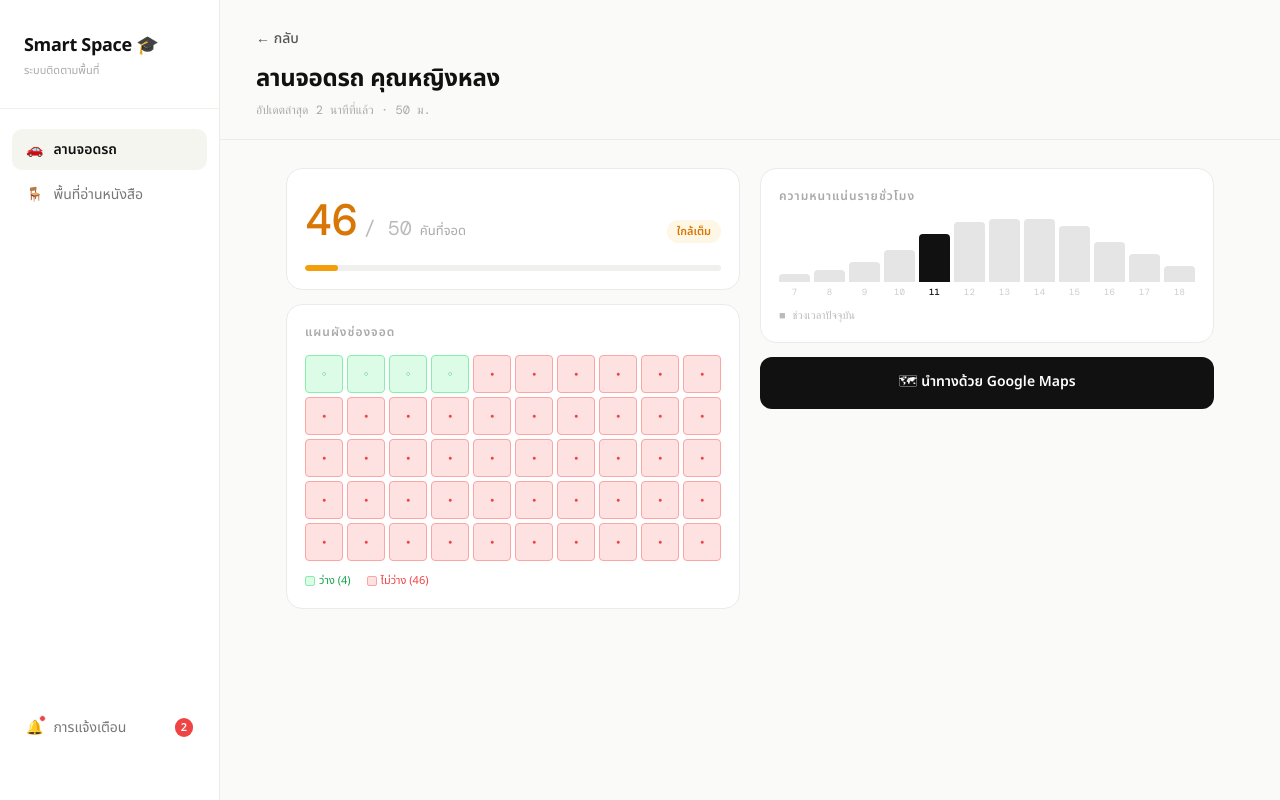
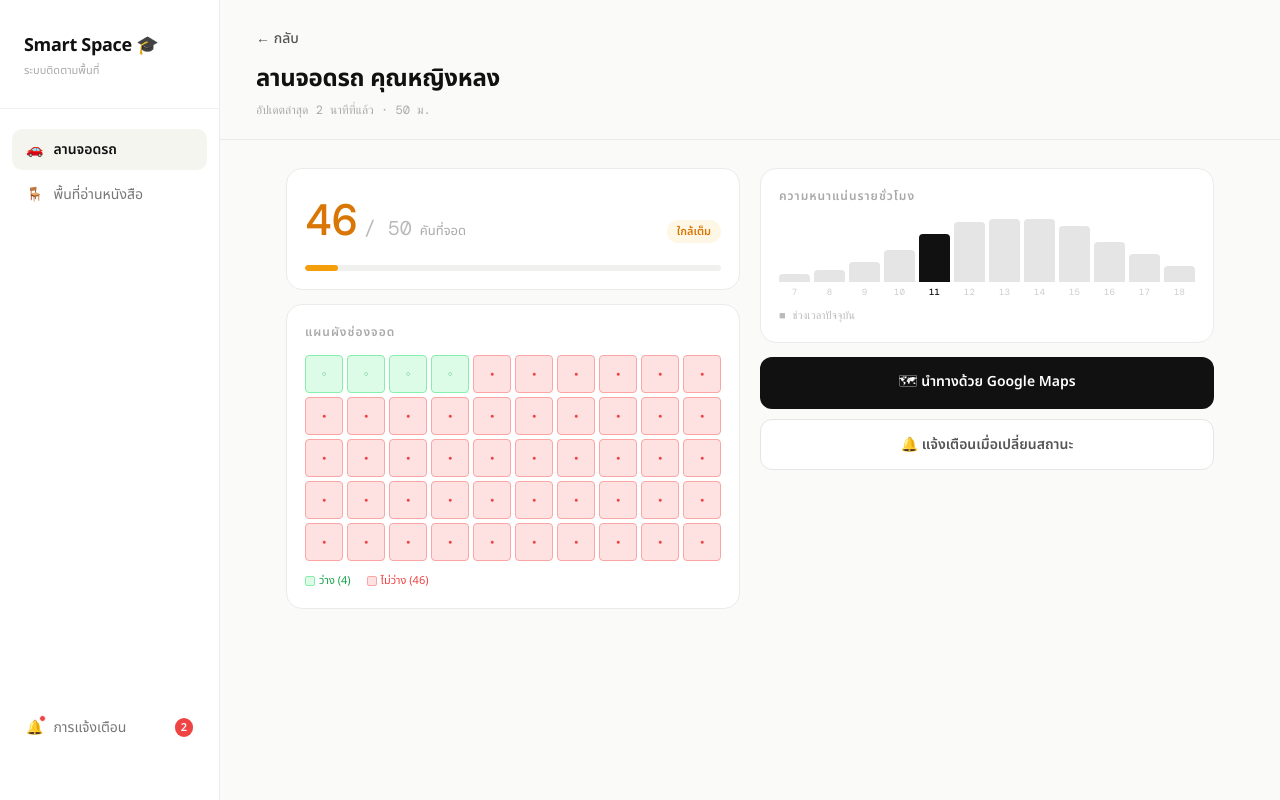
Before and after one commit to Pantita-Prapassornwattana/Smart-Space, a React (Vite) app: page / in a window 1280 px wide. Both pictures are taken after a click on the element 498 px from the left and 350 px from the top of the page. Built offline with nearby package versions, Linux system fonts and the light colour scheme.

Commit message:
feat: notify on status change for all zones

```diff
--- a/src/App.jsx
+++ b/src/App.jsx
@@ -413,20 +413,16 @@ function DetailView({ zone, onBack, bp }) {
             >
               🗺 นำทางด้วย Google Maps
             </button>
-            {zone.available === 0 && (
-              <>
             <button
               onClick={() => setReported(!reported)}
               style={{ width: "100%", padding: "14px 0", borderRadius: 12, border: `1.5px solid ${reported ? "#bfdbfe" : "#e5e5e5"}`, background: reported ? "#eff6ff" : "#fff", fontFamily: "'Noto Sans Thai',sans-serif", fontSize: 14, fontWeight: 600, color: reported ? "#2563eb" : "#555", cursor: "pointer", display: "flex", alignItems: "center", justifyContent: "center", gap: 8 }}
             >
-                  {reported ? "🔔 แจ้งเตือนเปิดใช้งานแล้ว — แตะเพื่อยกเลิก" : "🔔 แจ้งเตือนเมื่อมีที่ว่าง"}
+              {reported ? "🔔 แจ้งเตือนเปิดใช้งานแล้ว — แตะเพื่อยกเลิก" : "🔔 แจ้งเตือนเมื่อเปลี่ยนสถานะ"}
             </button>
             {reported && (
               <div style={{ marginTop: 8, background: "#eff6ff", border: "1.5px solid #bfdbfe", borderRadius: 10, padding: "10px 14px", fontSize: 12, color: "#2563eb", lineHeight: 1.6 }}>
-                    ระบบจะแจ้งเตือนคุณทันทีเมื่อมีที่ว่างใน <strong>{zone.name}</strong>
+                ระบบจะแจ้งเตือนคุณทันทีเมื่อสถานะของ <strong>{zone.name}</strong> เปลี่ยนแปลง
               </div>
-                )}
-              </>
             )}
           </div>
         </div>
```
Lines whose indentation alone changed are shown as unchanged.
